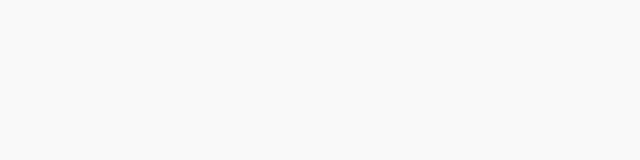
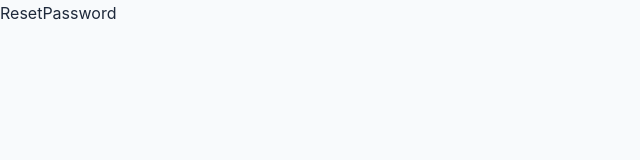
Before and after one commit to yhprasadhew/RealEstate-mern, a React (Vite) app in the folder frontend/: page /reset-password in a window 1280 px wide. Before the commit this address had no page. Shown: the top 160 px of the page, without its empty margins (0-640 px from the left). Built offline with nearby package versions, Linux system fonts and the light colour scheme.

Commit message:
resetPassword page created

```diff
--- a/frontend/src/App.jsx
+++ b/frontend/src/App.jsx
@@ -6,20 +6,24 @@ import Register from "./pages/auth/Register";
 import VerifyEmail from "./pages/auth/VerifyEmail";
 import Login from "./pages/auth/login";
 import ForgotPassword from "./pages/auth/ForgotPassword";
+import ResetPassword from "./pages/auth/ResetPassword";
 
 const App = () => {
   return (
     <div>
       <Routes>
 
-         <Route path = "/login"  element={<Login/>} />
-         <Route path = "/verify-email" element={<VerifyEmail/>} />
+        <Route path = "/login"  element={<Login/>} />
+        <Route path = "/verify-email" element={<VerifyEmail/>} />
         <Route path = "/register" element={<Register/>} />
+        <Route path ="/forgot-password" element={<ForgotPassword /> } />
+        <Route path ="/reset-password" element={<ResetPassword /> } />
+
+
         <Route path="/" element={<LandingPage />} />
         <Route path ="/properties" element={<Properties/> } />
          <Route path ="/properties/:id" element={<PropertyDetails/> } />
-          <Route path ="/forgot-password" element={<ForgotPassword /> } />
-         ForgotPassword
+
 
       </Routes>
     </div>
--- /dev/null
+++ b/frontend/src/pages/auth/ResetPassword.jsx
@@ -0,0 +1,9 @@
+import React from 'react'
+
+const ResetPassword = () => {
+  return (
+    <div>ResetPassword</div>
+  )
+}
+
+export default ResetPassword
```
